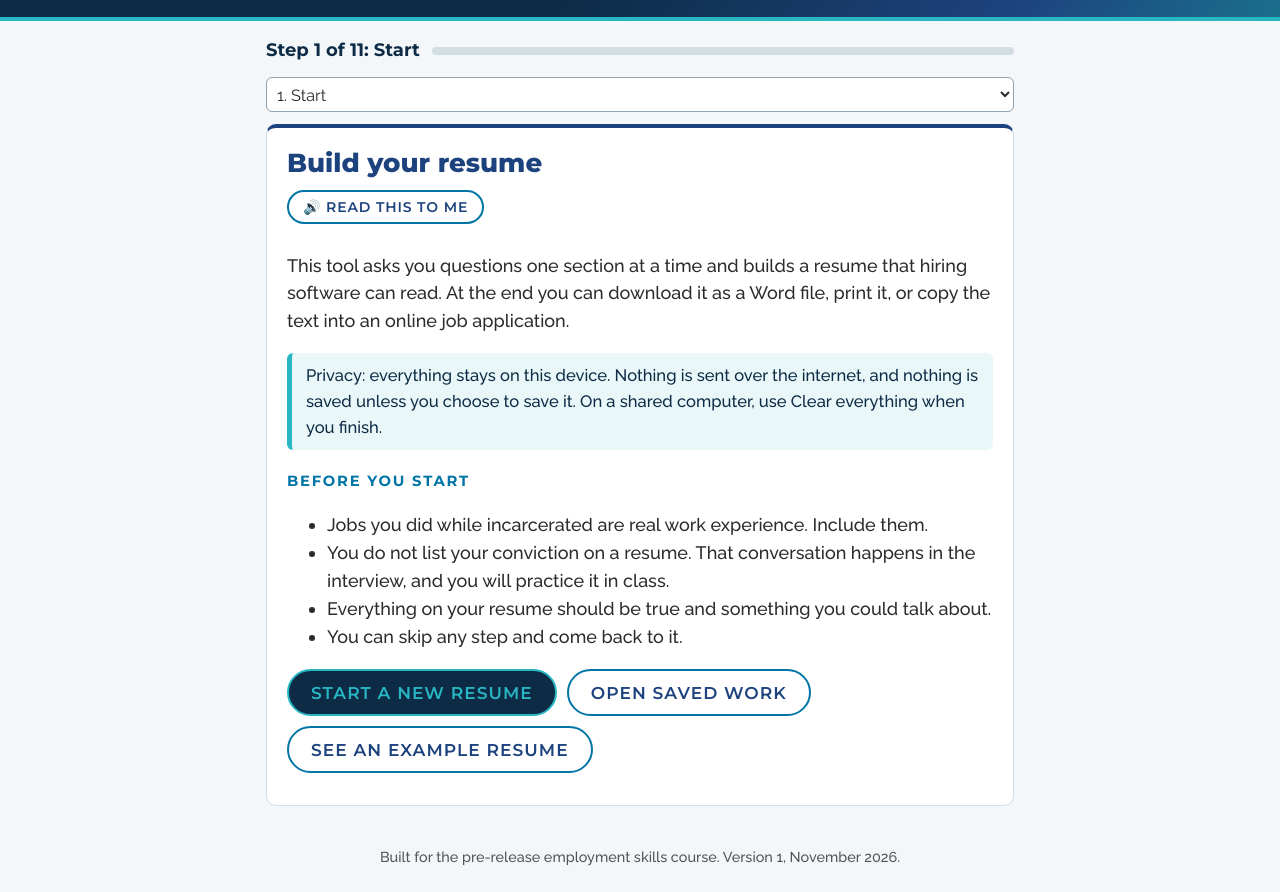
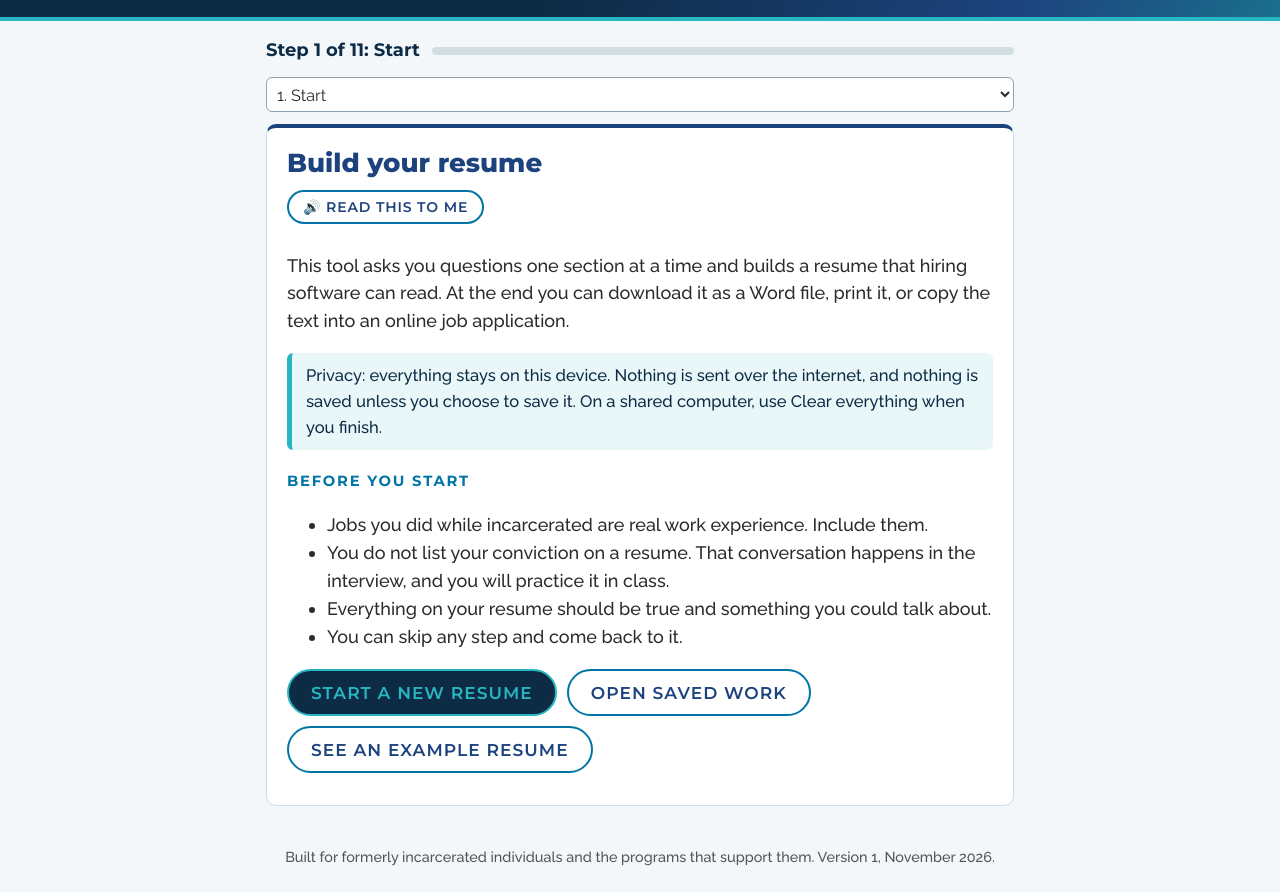
Before and after one commit to olivercrocco/reentry-resume-builder, a plain HTML site: page resume-builder.html in a window 1280 px wide. Shown: the part 121-1013 px from the top of the page. Drawn offline with Linux system fonts and the light colour scheme.

Commit message:
Footer: describe the audience as formerly incarcerated individuals
Co-Authored-By: Claude Opus 5.5 <noreply@anthropic.com>

```diff
--- a/resume-builder.html
+++ b/resume-builder.html
@@ -271,7 +271,7 @@ footer { color: var(--muted); font-size: 0.8rem; text-align: center; padding: 8p
   <div class="progress no-print" id="progress"></div>
   <div id="app"></div>
 </main>
-<footer class="no-print">Built for the pre-release employment skills course. Version 1, November 2026.</footer>
+<footer class="no-print">Built for formerly incarcerated individuals and the programs that support them. Version 1, November 2026.</footer>
 
 <script id="core">
 /* ---------- Content libraries ---------- */
```
Also changed, not shown: web/index.html (+1 -1 lines), web/resume-builder.html (+1 -1 lines).
